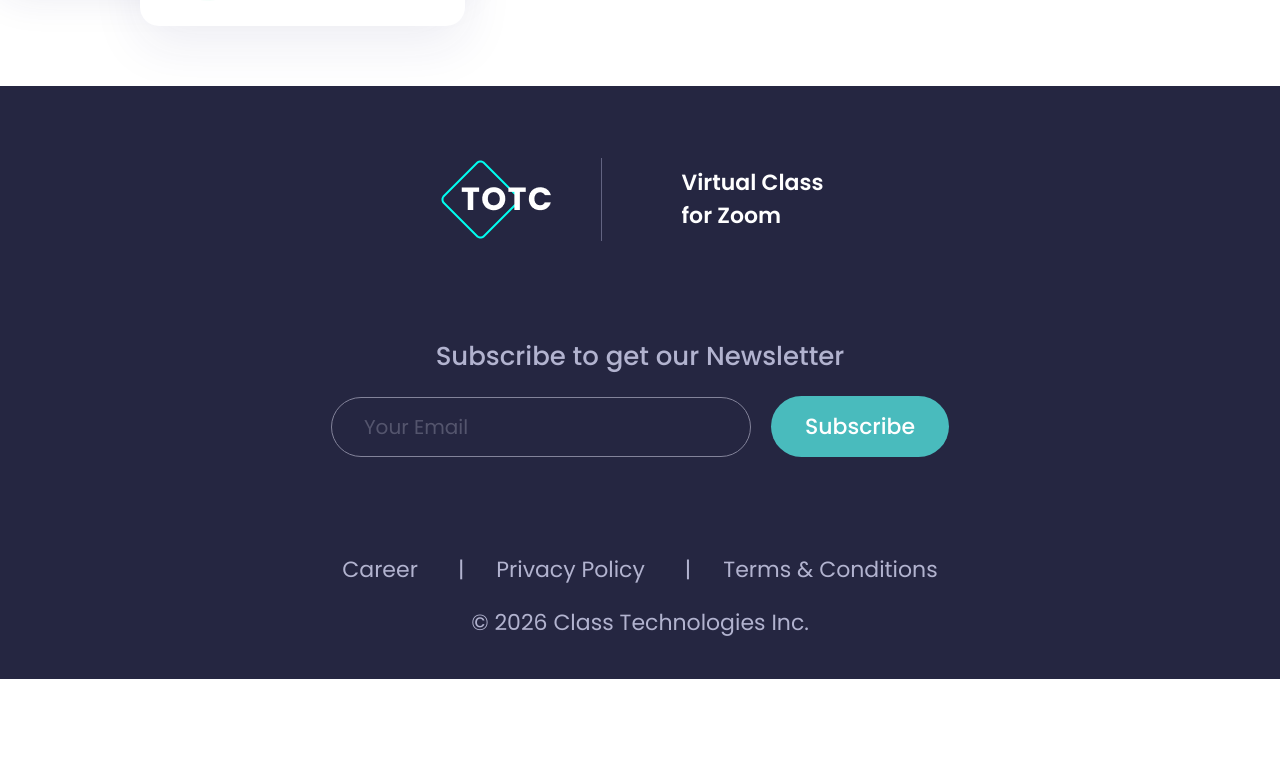
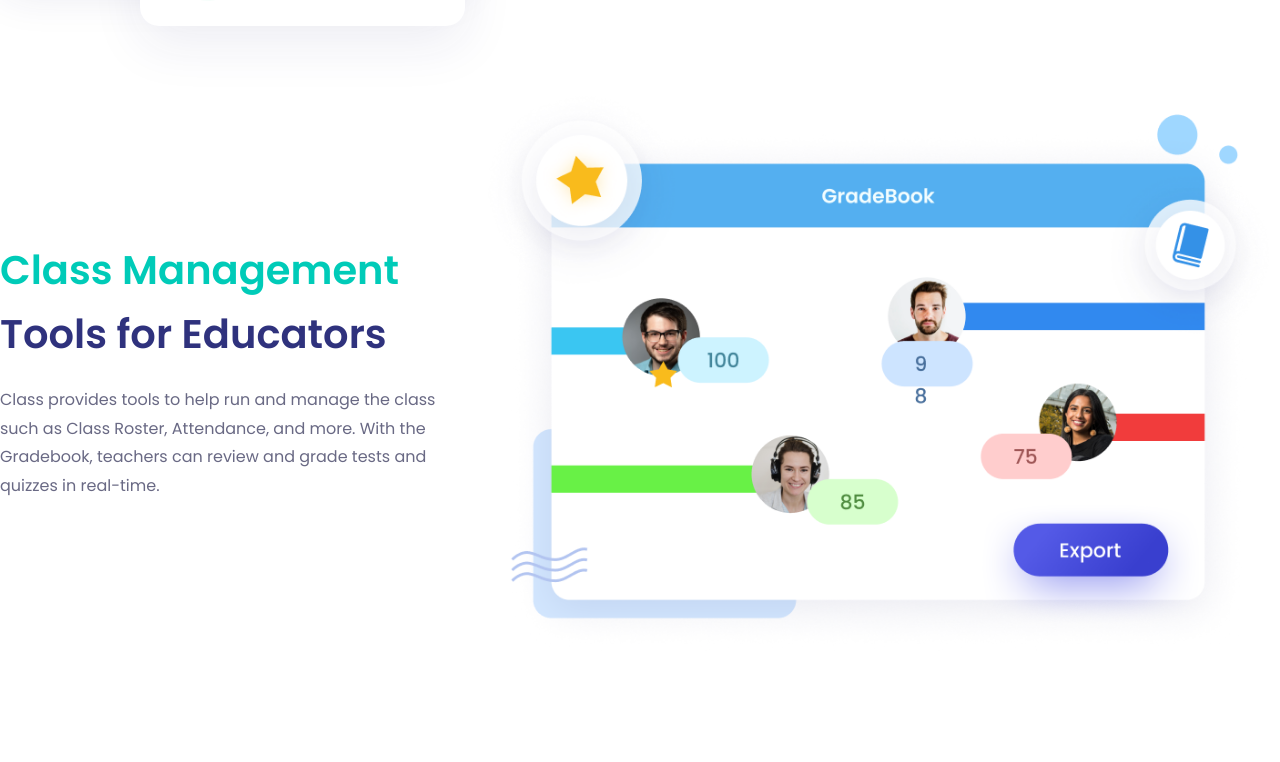
Before and after one commit to abdunnoorfaheem/totc, a React (Vite) app: page / in a window 1280 px wide. Shown: the part 6098-6860 px from the top of the page. Before the commit the page ends 6777 px from the top, so only its background shows below. Built offline with nearby package versions, Linux system fonts and the light colour scheme; no server answers.

Commit message:
feature section part four added

```diff
--- a/src/components/layouts/Features.jsx
+++ b/src/components/layouts/Features.jsx
@@ -10,6 +10,9 @@ import User from "../../assets/usericon.png";
 import ToolImg from "../../assets/toolsPartImage.png";
 import view from "../../assets/view.png";
 import Send from "../../assets/send.png";
+import Educators from '../../assets/educator.png'
+
+
 const Features = () => {
   return (
     <>
@@ -100,7 +103,7 @@ const Features = () => {
                   </Heading>
                   <div className="">
                     <Image
-                      className={"relative w-[660px]  "}
+                      className={"relative w-165  "}
                       imgSrc={view}
                     />
                   </div>
@@ -111,7 +114,7 @@ const Features = () => {
                       </div>
                       <Heading
                         Tag="h5"
-                        className="text-[#41BE90] font-poppins font-semibold text-[20px] leading-[160%]  w-[190px]"
+                        className="text-[#41BE90] font-poppins font-semibold text-[20px] leading-[160%]  w-47.5"
                       >
                         Your answer was sent successfully
                       </Heading>
@@ -125,10 +128,24 @@ const Features = () => {
                 Assessments, <span className="text-[#00CBB8]">Quizzes</span>,
                 Tests
               </Heading>
-              <Paragraph className="text-[22px] font-normal font-poppins leading-[180%] w-[520px]">
+              <Paragraph className="text-[22px] font-normal font-poppins leading-[180%] w-130">
                 Easily launch live assignments, quizzes, and tests. Student
                 results are automatically entered in the online gradebook.
               </Paragraph>
+            </div>
+          </div>
+        </Container>
+      </section>
+      <section className="pb-35">
+        <Container>
+          <div className="flex justify-between items-center">
+            <div className="">
+              <Heading className="text-[#2F327D] text-[40px] font-semibold font-poppins w-105 leading-[160%] mb-5"><span className="text-[#00CBB8]">Class Management</span> Tools for Educators</Heading>
+              <Paragraph className="text-[#696984] w-119.5 leading-[180%]">Class provides tools to help run and manage the class such as Class Roster, Attendance, and more. With the Gradebook, teachers can review and grade tests and quizzes in real-time.
+</Paragraph>
+            </div>
+            <div className="">
+              <Image imgSrc={Educators}/>
             </div>
           </div>
         </Container>
```
Also changed, not shown: src/assets/educator.png (added).
